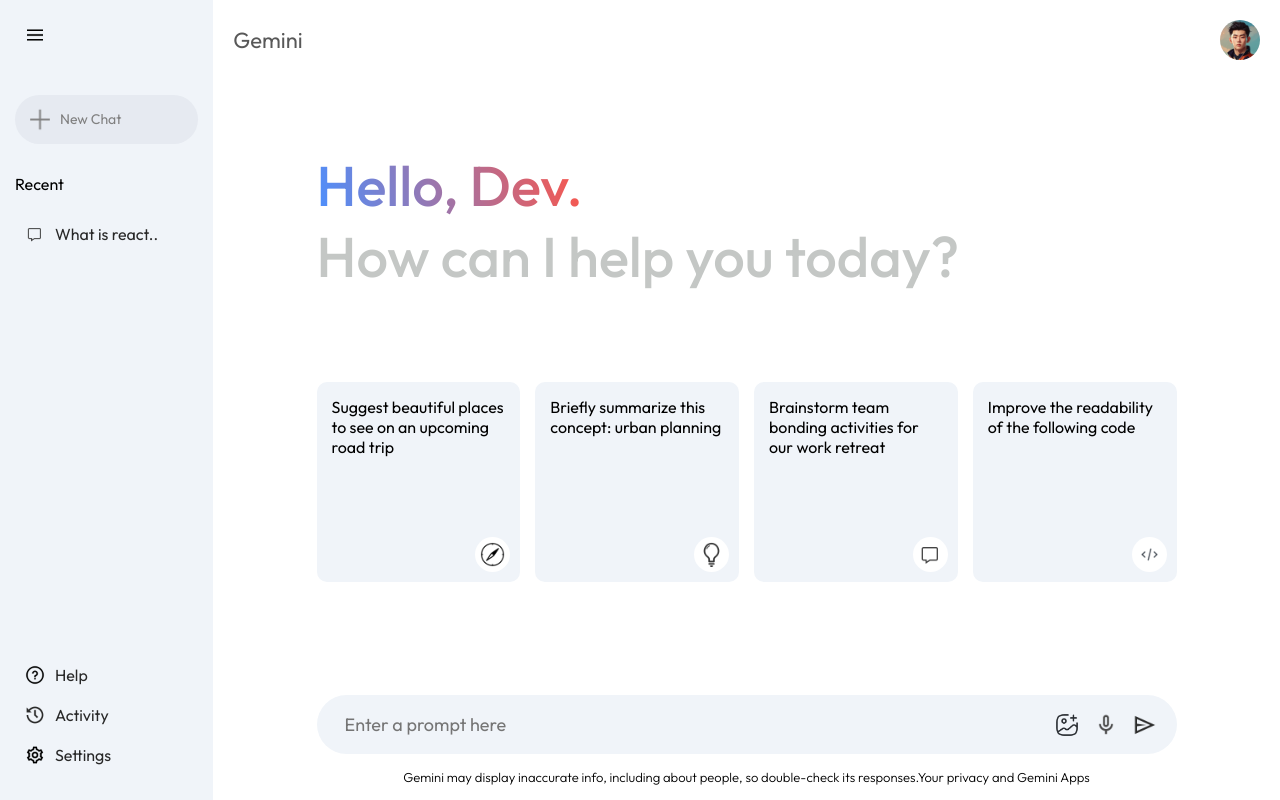
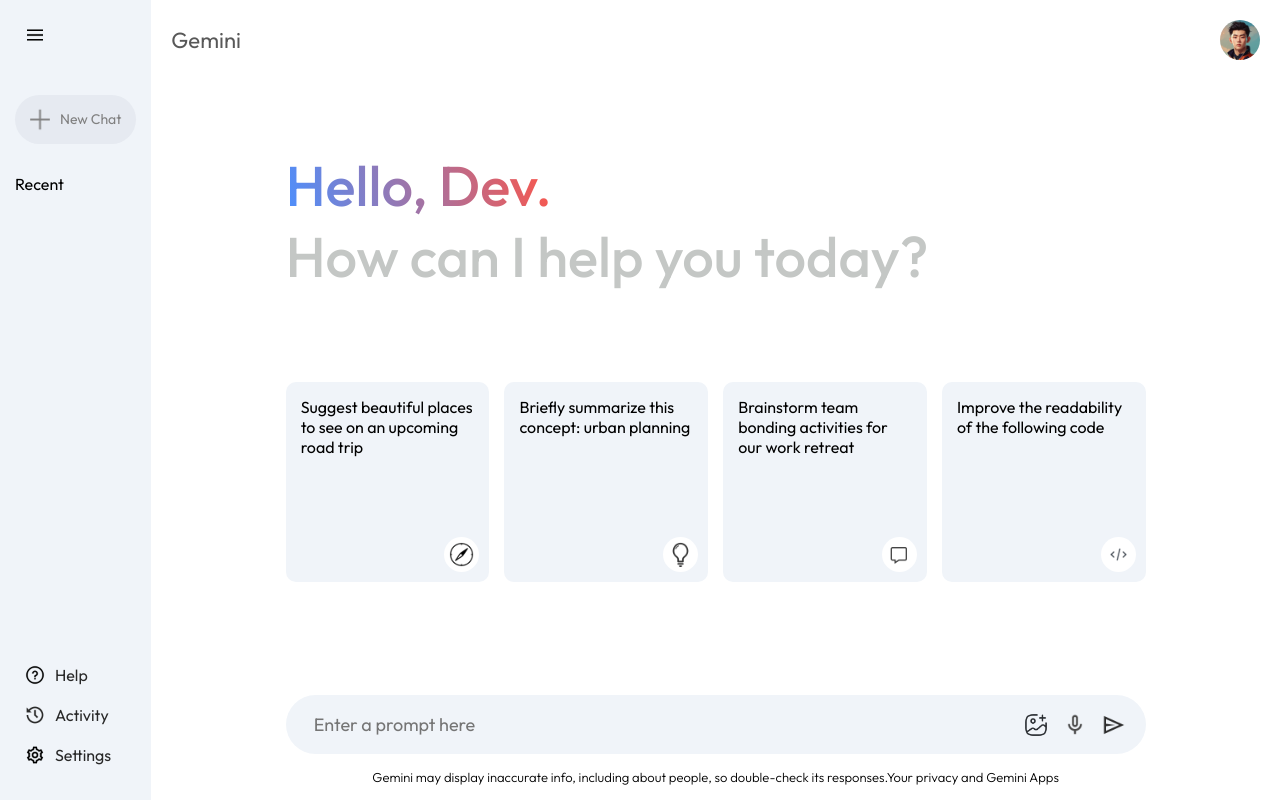
Before and after one commit to DiyaPanchal/Gemini-Clone, a React (Vite) app: page / in a window 1280 px wide. Both pictures are taken after a click on the picture 35 px from the left and 35 px from the top of the page. Built offline with nearby package versions, Linux system fonts and the light colour scheme.

Commit message:
save prompt in sidebar

```diff
--- a/src/components/Sidebar/Sidebar.jsx
+++ b/src/components/Sidebar/Sidebar.jsx
@@ -1,29 +1,41 @@
-import React, { useState } from 'react'
-import "./Sidebar.css"
-import {assets} from "../../assets/assets"
+import React, { useContext, useState } from 'react';
+import "./Sidebar.css";
+import {assets} from "../../assets/assets";
+import { Context } from '../../context/Context';
 
 const Sidebar = () => {
 
   const[extended,setExtended] = useState(false);
+  const{onSent,prevPrompts,setRecentPrompt,newChat} = useContext(Context);
+
+  const loadPrompt = async (prompt) => {
+    setRecentPrompt(prompt)
+    await onSent(prompt)
+  }
 
   return (
     <div className="sidebar">
       <div className="top">
         <img onClick={() => setExtended(prev => !prev)} className="menu" src={assets.menu_icon} alt="" />
-        <div className="new-chat">
+        <div onClick={() => newChat()} className="new-chat">
           <img src={assets.plus_icon} alt="" />
           {extended && <p>New Chat</p>}
         </div>
         {extended &&
         <div className="recent">
           <p className="recent-title">Recent</p>
-            <div className="recent-entry">
+          {prevPrompts.map((item,index) => {
+              return(
+            <div onClick={() => loadPrompt(item)} className="recent-entry">
               <img src={assets.message_icon} alt="" />
-              <p>What is react..</p>
+              <p>{item.slice(0,18)} ...</p>
             </div>
-        </div>  }
+              )
+          })}
+        </div>
+      }
+      </div>
 
-      </div>
     <div className="bottom">
       <div className="bottom-item recent-entry">
         <img src={assets.question_icon} alt="" />
--- a/src/context/Context.jsx
+++ b/src/context/Context.jsx
@@ -18,15 +18,30 @@
         },75*index)
     }
 
+    const newChat = () => {
+        setLoading(false)
+        setShowResult(false)
+    }
+
     const onSent = async (prompt) => {
 
         setResultData("")
         setLoading(true)
         setShowResult(true)
-        setRecentPrompt(input)
-        const response = await run(input)
+        let response;
+        if (prompt !== undefined) {
+            response = await run(prompt);
+            setRecentPrompt(prompt)
+        }
+        else{
+            setPrevPrompts(prev => [...prev,input])
+            setRecentPrompt(input)
+            response = await run(input)
+        }
+
         let responseArray = response.split("**");
-        let newResponse;
+        let newResponse = "";
+
         for(let i=0; i < responseArray.length; i++)
         {
             if(i === 0 || i%2 !== 1){
@@ -40,7 +55,7 @@
         let newResponseArray = newResponse2.split(" ");
         for(let i=0; i < newResponseArray.length; i++){
             const nextWord = newResponseArray[i];
-            delayPara(i,nextWord+"")
+            delayPara(i,nextWord+" ")
         }
         setLoading(false)
         setInput("")
@@ -50,7 +65,7 @@
 
 
     const contextValue = {
-        prevPrompts,setPrevPrompts,onSent,setRecentPrompt,recentPrompt,showResult,loading,resultData,input,setInput
+        prevPrompts,setPrevPrompts,onSent,setRecentPrompt,recentPrompt,showResult,loading,resultData,input,setInput,newChat
     }
     return (
         <Context.Provider value={contextValue}>
```
